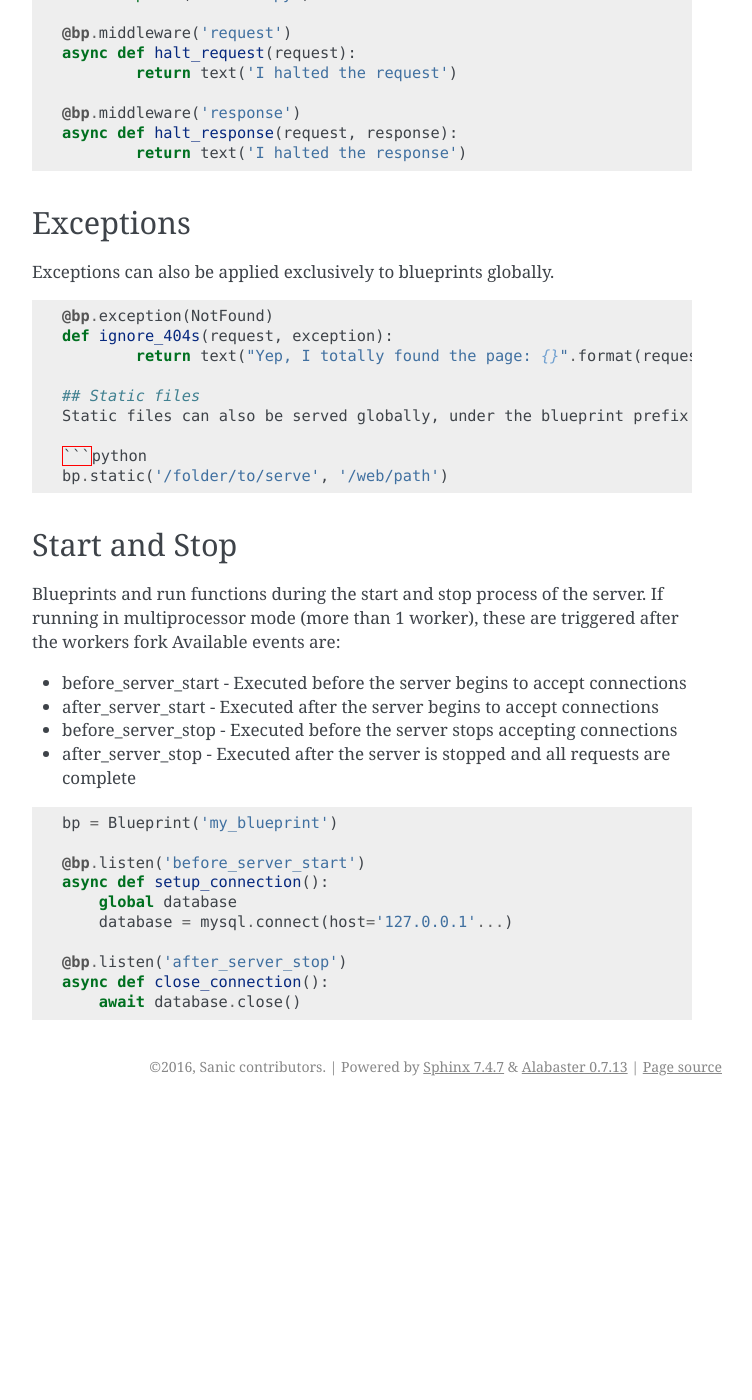
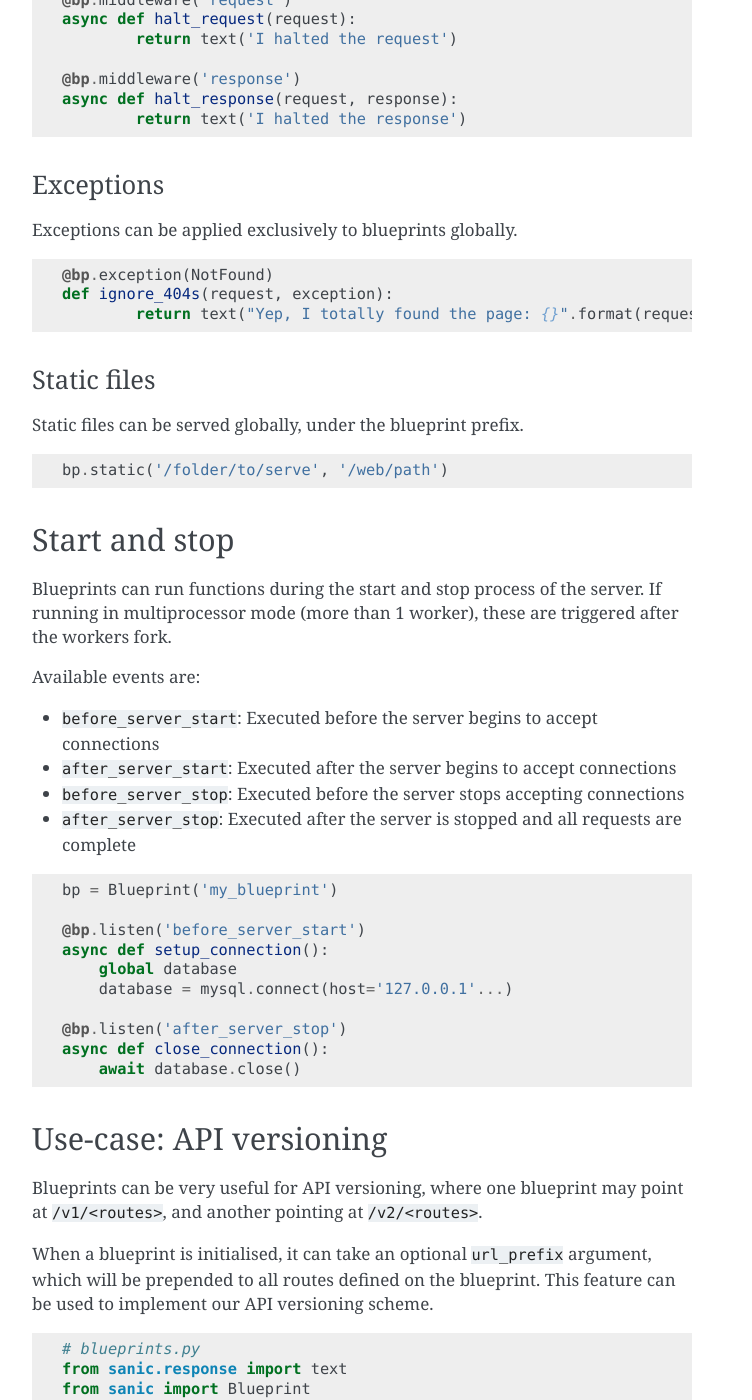
Before and after one commit to sanic-org/sanic, a Sphinx documentation site: the page built from docs/blueprints.md, in a window 1280 px wide and 1400 px high, scrolled down 1413 px. Shown: the whole window, without its empty margins (388-1140 px from the left). Built offline with Sphinx 7.4.7, drawn with Linux system fonts in a browser that asks for light colours; pages that are not in the unit, such as notebooks, are missing from menus; before the commit the page ends 2519 px from its top, so only the background shows below that; some of the changed text lies outside the part shown.

Commit message:
Fix formatting of blueprints and add use-case example.

````diff
--- a/docs/blueprints.md
+++ b/docs/blueprints.md
@@ -1,25 +1,20 @@
 # Blueprints
 
 Blueprints are objects that can be used for sub-routing within an application.
-Instead of adding routes to the application object, blueprints define similar
+Instead of adding routes to the application instance, blueprints define similar
 methods for adding routes, which are then registered with the application in a
 flexible and pluggable manner.
 
-## Why?
-
-Blueprints are especially useful for larger applications, where your application
-logic can be broken down into several groups or areas of responsibility.
-
-It is also useful for API versioning, where one blueprint may point at
-`/v1/<routes>`, and another pointing at `/v2/<routes>`.
-
+Blueprints are especially useful for larger applications, where your
+application logic can be broken down into several groups or areas of
+responsibility.
 
 ## My First Blueprint
 
 The following shows a very simple blueprint that registers a handler-function at
 the root `/` of your application.
 
-Suppose you save this file as `my_blueprint.py`, this can be imported in your
+Suppose you save this file as `my_blueprint.py`, which can be imported into your
 main application later.
 
 ```python
@@ -34,7 +29,8 @@
 
 ```
 
-## Registering Blueprints
+## Registering blueprints
+
 Blueprints must be registered with the application.
 
 ```python
@@ -48,14 +44,19 @@
 ```
 
 This will add the blueprint to the application and register any routes defined
-by that blueprint.
-In this example, the registered routes in the `app.router` will look like:
+by that blueprint. In this example, the registered routes in the `app.router`
+will look like:
 
 ```python
 [Route(handler=<function bp_root at 0x7f908382f9d8>, methods=None, pattern=re.compile('^/$'), parameters=[])]
 ```
 
-## Middleware
+## Using blueprints
+
+Blueprints have much the same functionality as an application instance.
+
+### Middleware
+
 Using blueprints allows you to also register middleware globally.
 
 ```python
@@ -72,30 +73,36 @@
 	return text('I halted the response')
 ```
 
-## Exceptions
-Exceptions can also be applied exclusively to blueprints globally.
+### Exceptions
+
+Exceptions can be applied exclusively to blueprints globally.
 
 ```python
 @bp.exception(NotFound)
 def ignore_404s(request, exception):
 	return text("Yep, I totally found the page: {}".format(request.url))
+```
 
-## Static files
-Static files can also be served globally, under the blueprint prefix.
+### Static files
+
+Static files can be served globally, under the blueprint prefix.
 
 ```python
 bp.static('/folder/to/serve', '/web/path')
 ```
 
-## Start and Stop
-Blueprints and run functions during the start and stop process of the server.
-If running in multiprocessor mode (more than 1 worker), these are triggered after the workers fork
+## Start and stop
+
+Blueprints can run functions during the start and stop process of the server.
+If running in multiprocessor mode (more than 1 worker), these are triggered
+after the workers fork.
+
 Available events are:
 
- * before_server_start - Executed before the server begins to accept connections
- * after_server_start - Executed after the server begins to accept connections
- * before_server_stop - Executed before the server stops accepting connections
- * after_server_stop - Executed after the server is stopped and all requests are complete
+- `before_server_start`: Executed before the server begins to accept connections
+- `after_server_start`: Executed after the server begins to accept connections
+- `before_server_stop`: Executed before the server stops accepting connections
+- `after_server_stop`: Executed after the server is stopped and all requests are complete
 
 ```python
 bp = Blueprint('my_blueprint')
@@ -109,3 +116,45 @@
 async def close_connection():
     await database.close()
 ```
+
+## Use-case: API versioning
+
+Blueprints can be very useful for API versioning, where one blueprint may point
+at `/v1/<routes>`, and another pointing at `/v2/<routes>`.
+
+When a blueprint is initialised, it can take an optional `url_prefix` argument,
+which will be prepended to all routes defined on the blueprint. This feature
+can be used to implement our API versioning scheme.
+
+```python
+# blueprints.py
+from sanic.response import text
+from sanic import Blueprint
+
+blueprint_v1 = Blueprint('v1')
+blueprint_v2 = Blueprint('v2')
+
+@blueprint_v1.route('/')
+async def api_v1_root(request):
+    return text('Welcome to version 1 of our documentation')
+
+@blueprint_v2.route('/')
+async def api_v2_root(request):
+    return text('Welcome to version 2 of our documentation')
+```
+
+When we register our blueprints on the app, the routes `/v1` and `/v2` will now
+point to the individual blueprints, which allows the creation of *sub-sites*
+for each API version.
+
+```python
+# main.py
+from sanic import Sanic
+from blueprints import blueprint_v1, blueprint_v2
+
+app = Sanic(__name__)
+app.blueprint(blueprint_v1)
+app.blueprint(blueprint_v2)
+
+app.run(host='0.0.0.0', port=8000, debug=True)
+```
````
